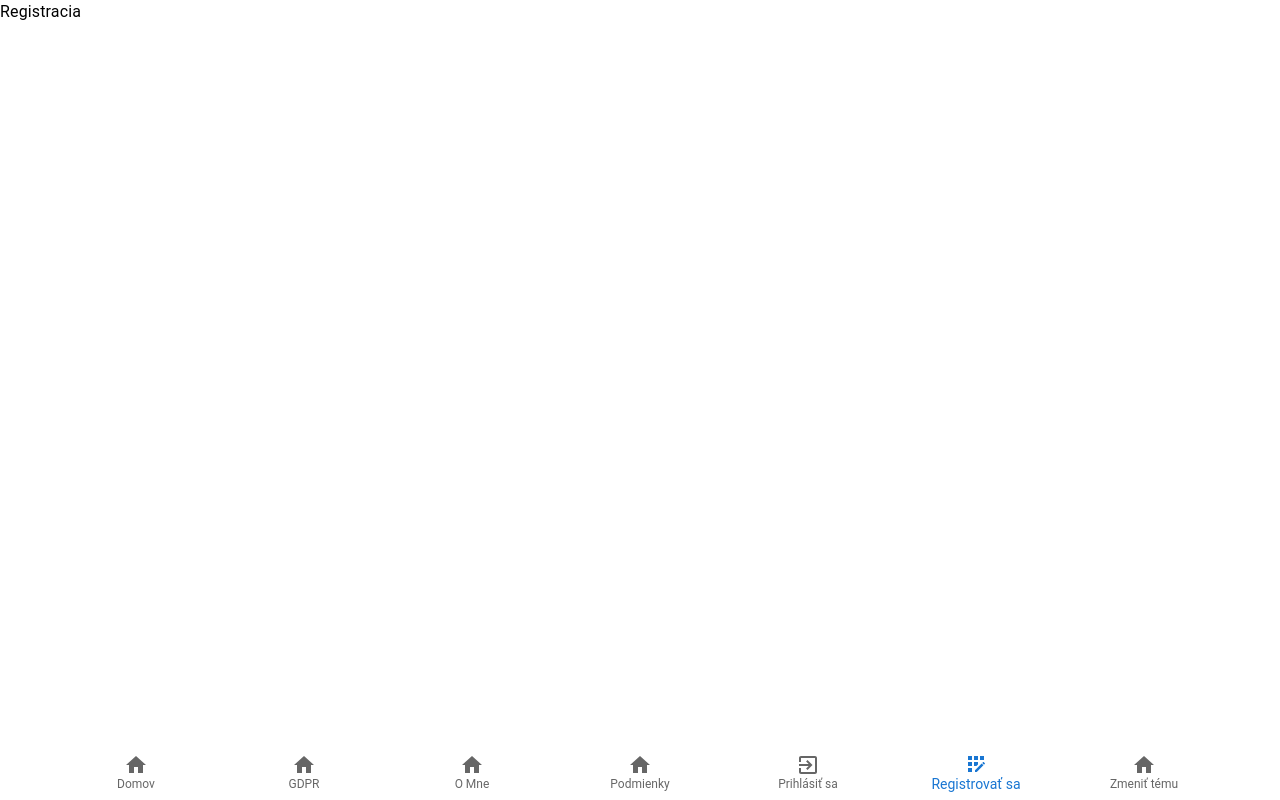
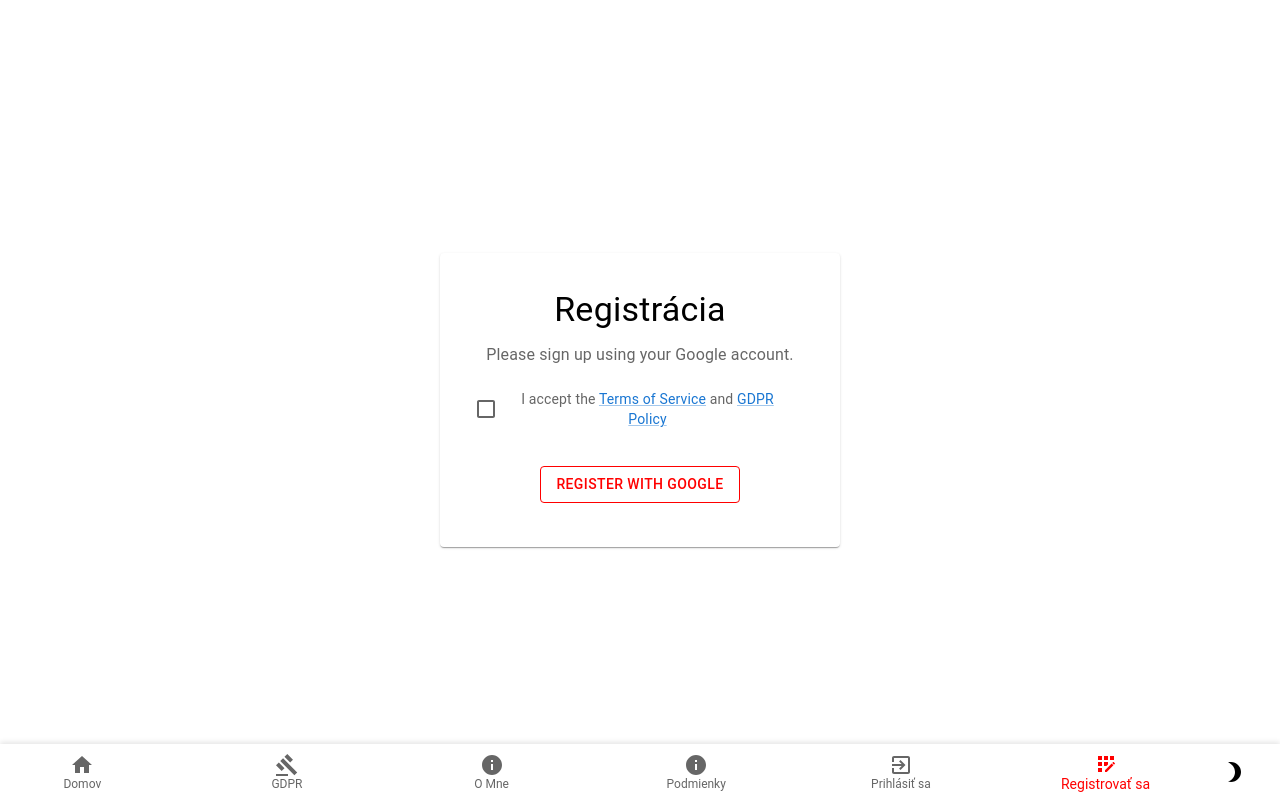
Before and after one commit to MartasDemon/snap-zoska, a Next.js app: page /auth/registracia in a window 1280 px wide. Built offline with nearby package versions, Linux system fonts and the light colour scheme; no server answers.

Commit message:
dark mode hotovo

```diff
--- a/src/app/auth/registracia/page.tsx
+++ b/src/app/auth/registracia/page.tsx
@@ -1,13 +1,9 @@
 // src/app/auth/registracia/page.tsx
-import Typography from '@mui/material/Typography';
+import SignUpView from "../../../sections/SignUpView";
 
 
 export const metadata = { title: "Registracia| ZoskaSnap"}
 
 export default function SignUp() {
-
-
-  return (
-  <Typography>Registracia</Typography>
-  );
+  return <SignUpView />;
 }
--- a/src/components/NavBar.tsx
+++ b/src/components/NavBar.tsx
@@ -1,6 +1,6 @@
 "use client";
 
-import * as React from "react";
+import React, { useEffect, useState } from "react";
 import { getSession, signOut } from "next-auth/react";
 import Box from "@mui/material/Box";
 import BottomNavigation from "@mui/material/BottomNavigation";
@@ -11,15 +11,19 @@ import AddCircleIcon from "@mui/icons-material/AddCircle";
 import ExitToAppIcon from "@mui/icons-material/ExitToApp";
 import AppRegistrationIcon from "@mui/icons-material/AppRegistration";
 import NotificationsIcon from "@mui/icons-material/Notifications";
+import Brightness7Icon from "@mui/icons-material/Brightness7"; // Sun icon
+import Brightness3Icon from "@mui/icons-material/Brightness3"; // Moon icon
+import GavelIcon from "@mui/icons-material/Gavel"; // GDPR icon
+import InfoIcon from "@mui/icons-material/Info"; // About icon
 import { useRouter, usePathname } from "next/navigation";
+import { useThemeContext } from "./ThemeProvider";
 import { Session } from "next-auth";
-import { useThemeContext } from "./ThemeProvider";
 
 export default function SimpleBottomNavigation() {
-  const [session, setSession] = React.useState<Session | null>(null);
+  const [session, setSession] = useState<Session | null>(null);
   const router = useRouter();
   const pathname = usePathname();
-  const { toggleTheme } = useThemeContext(); // Use theme toggler from ThemeProvider
+  const { toggleTheme, mode } = useThemeContext();
 
   const links = session
     ? [
@@ -28,37 +32,51 @@ export default function SimpleBottomNavigation() {
         { label: "Pridať príspevok", icon: <AddCircleIcon />, path: "/pridat" },
         { label: "Notifikácie", icon: <NotificationsIcon />, path: "/notifikacie" },
         { label: "Odhlásiť sa", icon: <ExitToAppIcon />, action: () => signOut() },
-        { label: "Zmeniť tému", icon: <HomeIcon />, action: toggleTheme }, // Theme toggler
       ]
     : [
         { label: "Domov", icon: <HomeIcon />, path: "/" },
-        { label: "GDPR", icon: <HomeIcon />, path: "/gdpr" },
-        { label: "O Mne", icon: <HomeIcon />, path: "/o-mne" },
-        { label: "Podmienky", icon: <HomeIcon />, path: "/podmienky" },
+        { label: "GDPR", icon: <GavelIcon />, path: "/gdpr" },
+        { label: "O Mne", icon: <InfoIcon />, path: "/o-mne" },
+        { label: "Podmienky", icon: <InfoIcon />, path: "/podmienky" },
         { label: "Prihlásiť sa", icon: <ExitToAppIcon />, path: "/auth/prihlasenie" },
         { label: "Registrovať sa", icon: <AppRegistrationIcon />, path: "/auth/registracia" },
-        { label: "Zmeniť tému", icon: <HomeIcon />, action: toggleTheme }, // Theme toggler
       ];
 
-  // Fetch session on component mount
-  React.useEffect(() => {
+  useEffect(() => {
     getSession().then(setSession);
   }, []);
 
-  // Determine the active index based on the current path
   const activeIndex = links.findIndex((link) => link.path === pathname);
 
   return (
-    <Box sx={{ width: "100%", position: "fixed", bottom: 0 }}>
+    <Box
+      sx={{
+        width: "100%",
+        position: "fixed",
+        bottom: 0,
+        backgroundColor: mode === "dark" ? "rgba(33, 33, 33, 0.9)" : "#ffffff",
+        zIndex: 1300,
+        boxShadow: mode === "dark" ? "0px -2px 5px rgba(0, 0, 0, 0.3)" : "0px -2px 5px rgba(0, 0, 0, 0.1)",
+        display: "flex",
+        justifyContent: "space-between", // Space between icons and the theme button
+        alignItems: "center",
+      }}
+    >
       <BottomNavigation
-        value={activeIndex >= 0 ? activeIndex : 0} // Default to 0 if no match
+        value={activeIndex >= 0 ? activeIndex : 0}
         onChange={(event, newValue) => {
           const link = links[newValue];
           if (link.action) {
-            link.action(); // Perform custom action
+            link.action();
           } else if (link.path) {
-            router.push(link.path); // Navigate to path
+            router.push(link.path);
           }
+        }}
+        sx={{
+          backgroundColor: "transparent",
+          flex: 1,
+          display: "flex", // Ensure all icons are in one line// Tighter spacing between icons
+          gap: 5
         }}
       >
         {links.map((link, index) => (
@@ -67,9 +85,36 @@ export default function SimpleBottomNavigation() {
             label={link.label}
             icon={link.icon}
             showLabel={true}
+            sx={{
+              color: activeIndex === index ? "#ff0000" : "#666666", // Selected: Red, Default: Gray
+              "&.Mui-selected": {
+                color: "#ff0000",
+              },
+            }}
           />
         ))}
       </BottomNavigation>
+
+      {/* Theme Toggle Button */}
+      <Box
+        sx={{
+          display: "flex",
+          justifyContent: "center",
+          alignItems: "center",
+          padding: "0 0px", // Reduce padding around the button
+          flexShrink: 0, // Prevent the button from taking up excessive space
+        }}
+      >
+        <BottomNavigationAction
+          label="Zmeniť tému"
+          icon={mode === "dark" ? <Brightness7Icon /> : <Brightness3Icon />}
+          onClick={toggleTheme}
+          sx={{
+            color: mode === "dark" ? "#ffffff" : "#000000", // White in dark mode, black in light mode
+            minWidth: "48px", // Set a fixed width for the button
+          }}
+        />
+      </Box>
     </Box>
   );
 }
--- a/src/components/ThemeProvider.tsx
+++ b/src/components/ThemeProvider.tsx
@@ -1,9 +1,7 @@
-//src\components\ThemeProvider.tsx
 "use client";
 
-import React, { createContext, useState, useMemo, useContext } from "react";
+import React, { createContext, useState, useMemo, useContext, useEffect } from "react";
 import { ThemeProvider as MuiThemeProvider, createTheme, CssBaseline, GlobalStyles } from "@mui/material";
-
 
 const ThemeContext = createContext({
   toggleTheme: () => {},
@@ -13,11 +11,21 @@ const ThemeContext = createContext({
 export const useThemeContext = () => useContext(ThemeContext);
 
 export default function ThemeProvider({ children }: { children: React.ReactNode }) {
-  const [mode, setMode] = useState<"light" | "dark">("light");
+  const [mode, setMode] = useState<"light" | "dark">(
+    () => (localStorage.getItem("themeMode") as "light" | "dark") || "light"
+  );
 
   const toggleTheme = () => {
-    setMode((prevMode) => (prevMode === "light" ? "dark" : "light"));
+    setMode((prevMode) => {
+      const newMode = prevMode === "light" ? "dark" : "light";
+      localStorage.setItem("themeMode", newMode);
+      return newMode;
+    });
   };
+
+  useEffect(() => {
+    localStorage.setItem("themeMode", mode);
+  }, [mode]);
 
   const theme = useMemo(
     () =>
--- /dev/null
+++ b/src/sections/SignUpView.tsx
@@ -0,0 +1,109 @@
+// src/sections/SignUpView.tsx
+
+'use client';
+
+import React, { useState } from 'react';
+import { signIn } from 'next-auth/react';
+import { useRouter } from 'next/navigation';
+import Typography from '@mui/material/Typography';
+import Button from '@mui/material/Button';
+import Card from '@mui/material/Card';
+import CardContent from '@mui/material/CardContent';
+import Box from '@mui/material/Box';
+import Checkbox from '@mui/material/Checkbox';
+import FormControlLabel from '@mui/material/FormControlLabel';
+import Link from '@mui/material/Link';
+
+export default function SignUpView() {
+  const [acceptTerms, setAcceptTerms] = useState(false);
+  const router = useRouter();
+
+  const handleSignUp = async () => {
+    if (!acceptTerms) {
+      alert('Please accept the terms and conditions to proceed.');
+      return; // Exit the function if terms are not accepted
+    }
+
+    const result = await signIn('google', { callbackUrl: '/' });
+    if (result?.ok) {
+      router.push('/');
+    }
+  };
+
+  return (
+    <Box
+      sx={{
+        display: 'flex',
+        justifyContent: 'center',
+        alignItems: 'center',
+        minHeight: '100vh',
+        bgcolor: 'background.default',
+      }}
+    >
+      <Card
+        sx={{
+          width: 400,
+          padding: '20px',
+          bgcolor: 'background.paper',
+          color: 'text.primary',
+        }}
+      >
+        <CardContent sx={{ textAlign: 'center' }}>
+          <Typography
+            variant="h4"
+            gutterBottom
+            sx={{ color: 'text.primary' }}
+          >
+            Registrácia
+          </Typography>
+          <Typography
+            variant="body1"
+            gutterBottom
+            sx={{ color: 'text.secondary' }}
+          >
+            Please sign up using your Google account.
+          </Typography>
+          <FormControlLabel
+            control={
+              <Checkbox
+                checked={acceptTerms}
+                onChange={(e) => setAcceptTerms(e.target.checked)}
+                color="primary"
+              />
+            }
+            label={
+              <Typography variant="body2" sx={{ color: 'text.secondary' }}>
+                I accept the{' '}
+                <Link href="/podmienky" color="primary">
+                  Terms of Service
+                </Link>{' '}
+                and{' '}
+                <Link href="/gdpr" color="primary">
+                  GDPR Policy
+                </Link>
+              </Typography>
+            }
+            sx={{ marginTop: 2, marginBottom: 2 }}
+          />
+          <Button
+            variant="outlined" // Outlined button style
+            color="primary"
+            onClick={handleSignUp}
+            sx={{
+              marginTop: '20px',
+              borderColor: '#ff0000', // Red border
+              color: '#ff0000', // Red text
+              '&:hover': {
+                bgcolor: 'transparent', // No background on hover
+                borderColor: '#cc0000', // Darker red border on hover
+                color: '#cc0000', // Darker red text on hover
+              },
+            }}
+          >
+            Register with Google
+          </Button>
+        </CardContent>
+      </Card>
+    </Box>
+  );
+}
```
